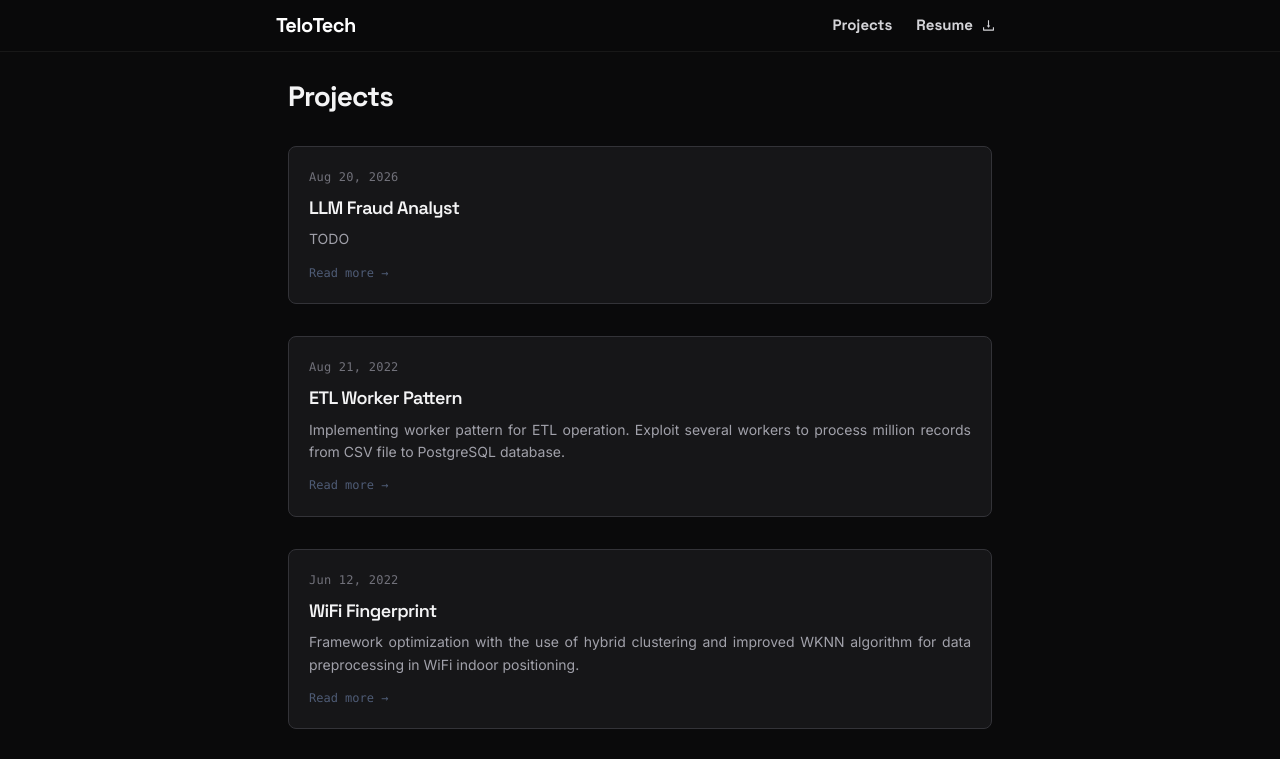
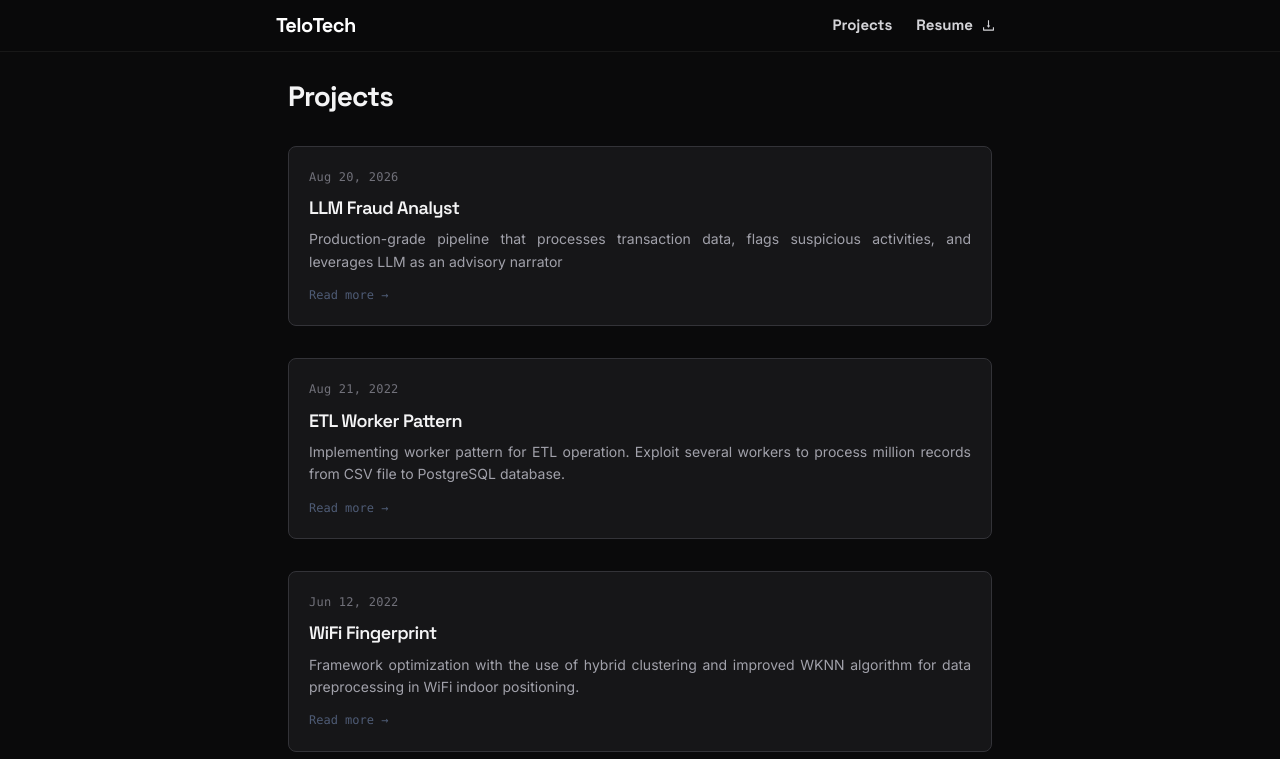
Before and after one commit to nichoteloo/nichoteloo.github.io, a Next.js app: page /projects in a window 1280 px wide. Shown: the top 759 px of the page. Built offline with nearby package versions, Linux system fonts and the light colour scheme.

Commit message:
Add fraud llm project brief

```diff
--- a/pages/projects.js
+++ b/pages/projects.js
@@ -88,7 +88,8 @@ const Projects = () => {
                 <SimpleGrid mt={8} columns={{ base: 1, md: 1, lg: 1 }} gap={8}>
                     <Grow delay={0} time={0.8}>
                         <ProjectItem title="LLM Fraud Analyst" id="fraud" date="Aug 20, 2026">
-                            TODO
+                            Production-grade pipeline that processes transaction data, flags suspicious activities,
+                            and leverages LLM as an advisory narrator
                         </ProjectItem>
                     </Grow>
                     <Grow delay={0.2} time={0.8}>
```
